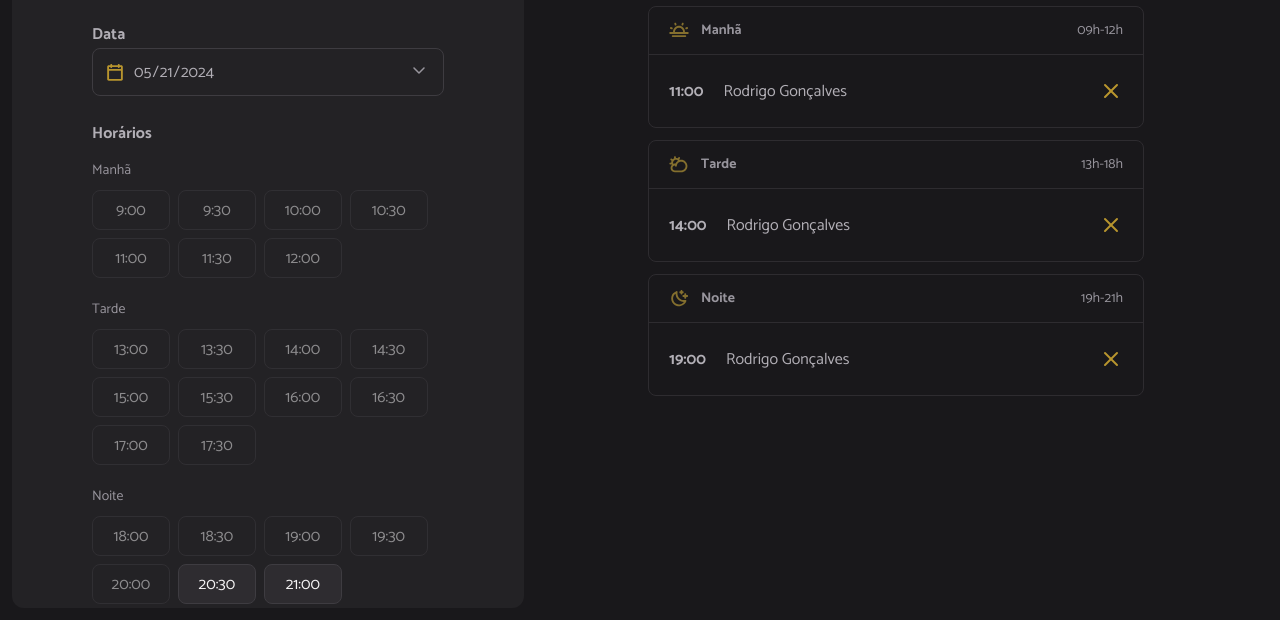
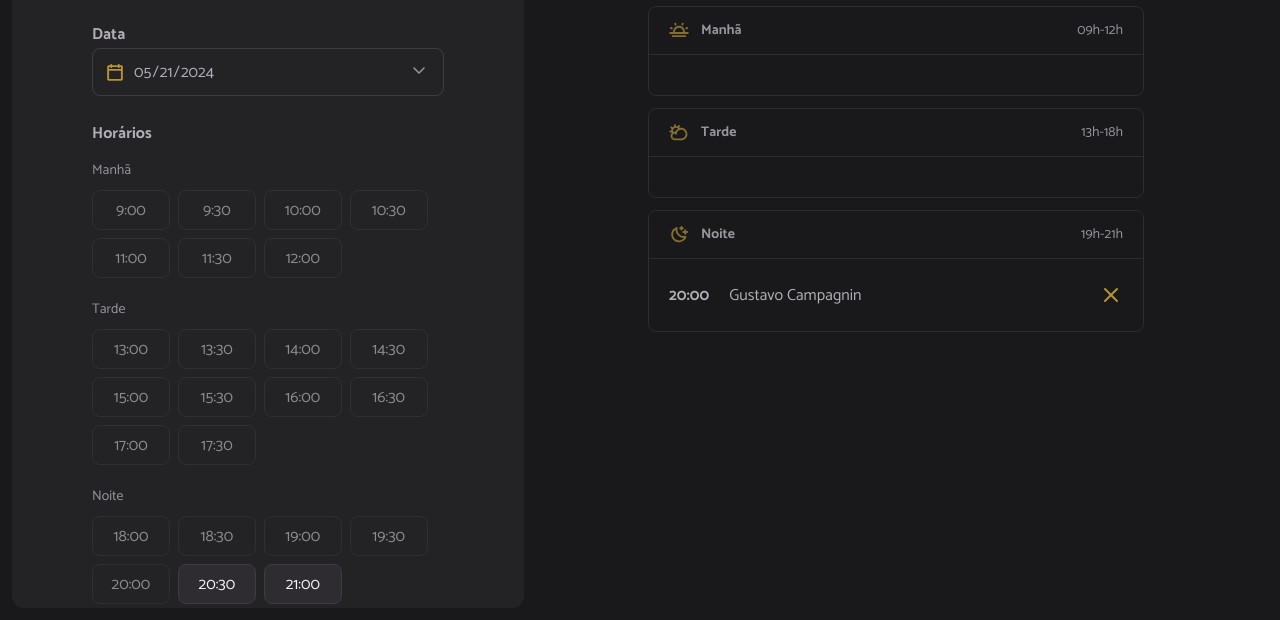
Before and after one commit to gcampagnin/hair-day, a website built with webpack: page index.html in a window 1280 px wide. Shown: the part 180-800 px from the top of the page. Built offline with nearby package versions, Linux system fonts and the light colour scheme; data requests are answered from the project's data file.

Commit message:
rendering and show schedules

```diff
--- a/src/modules/schedules/load.js
+++ b/src/modules/schedules/load.js
@@ -1,13 +1,20 @@
+import { scheduleFetchByDay } from "../../services/schedule-fetch-by-day.js"
+import { schedulesShow } from "./show.js"
 import { hoursLoad } from "../form/hours-load.js"
 
 // Seleciona o input de data.
 const selectedDate = document.getElementById("date")
 
-export function schedulesDay() {
+export async function schedulesDay() {
 	// Obtém a data do input.
 	const date = selectedDate.value
 
+	// Busca na API os agendamentos.
+	const dailySchedules = await scheduleFetchByDay({ date })
+
+	// Exibe os agendamentos.
+	schedulesShow({ dailySchedules })
+
 	// Renderiza as horas disponíveis.
 	hoursLoad({ date })
-	//Horários disponíveis (horário futuro + não agendando).
 }
--- /dev/null
+++ b/src/modules/schedules/show.js
@@ -0,0 +1,51 @@
+import dayjs from "dayjs"
+
+// Seleciona as sessões manhã/tarde/noite.
+const periodMorning = document.getElementById("period-morning")
+const periodAfternoon = document.getElementById("period-afternoon")
+const periodNight = document.getElementById("period-night")
+
+export function schedulesShow({ dailySchedules }) {
+	try {
+		periodMorning.innerHTML = ""
+		periodAfternoon.innerHTML = ""
+		periodNight.innerHTML = ""
+
+		// Renderizar agendamentos por período.
+		dailySchedules.forEach((schedule) => {
+			const item = document.createElement("li")
+			const time = document.createElement("strong")
+			const name = document.createElement("span")
+
+			// Adicionar o id do agendamento.
+			item.setAttribute("data-id", schedule.id)
+
+			time.textContent = dayjs(schedule.when).format("HH:mm")
+			name.textContent = schedule.name
+
+			// Criar ícone de cancelar o agendamento.
+			const cancelIcon = document.createElement("img")
+			cancelIcon.classList.add("cancel-icon")
+			cancelIcon.setAttribute("src", "./src/assets/cancel.svg")
+			cancelIcon.setAttribute("alt", "Cancelar agendamento")
+
+			// Adicionar o tempo, nome e ícone no item.
+			item.append(time, name, cancelIcon)
+
+			// Obtém somente a hora.
+			const hour = dayjs(schedule.when).hour()
+
+			// Renderizar o agendamento na sessão (manhã, tarde ou noite).
+			if(hour <= 12) {
+				periodMorning.appendChild(item)
+			} else if(hour > 12 && hour <= 18) {
+				periodAfternoon.appendChild(item)
+			} else {
+				periodNight.appendChild(item)
+			}
+		})
+	} catch (error) {
+		alert("Não foi possível exibir os agendamentos!")
+		console.log(error)
+	}
+}
```
Also changed, not shown: index.html (+6 -6 lines).
